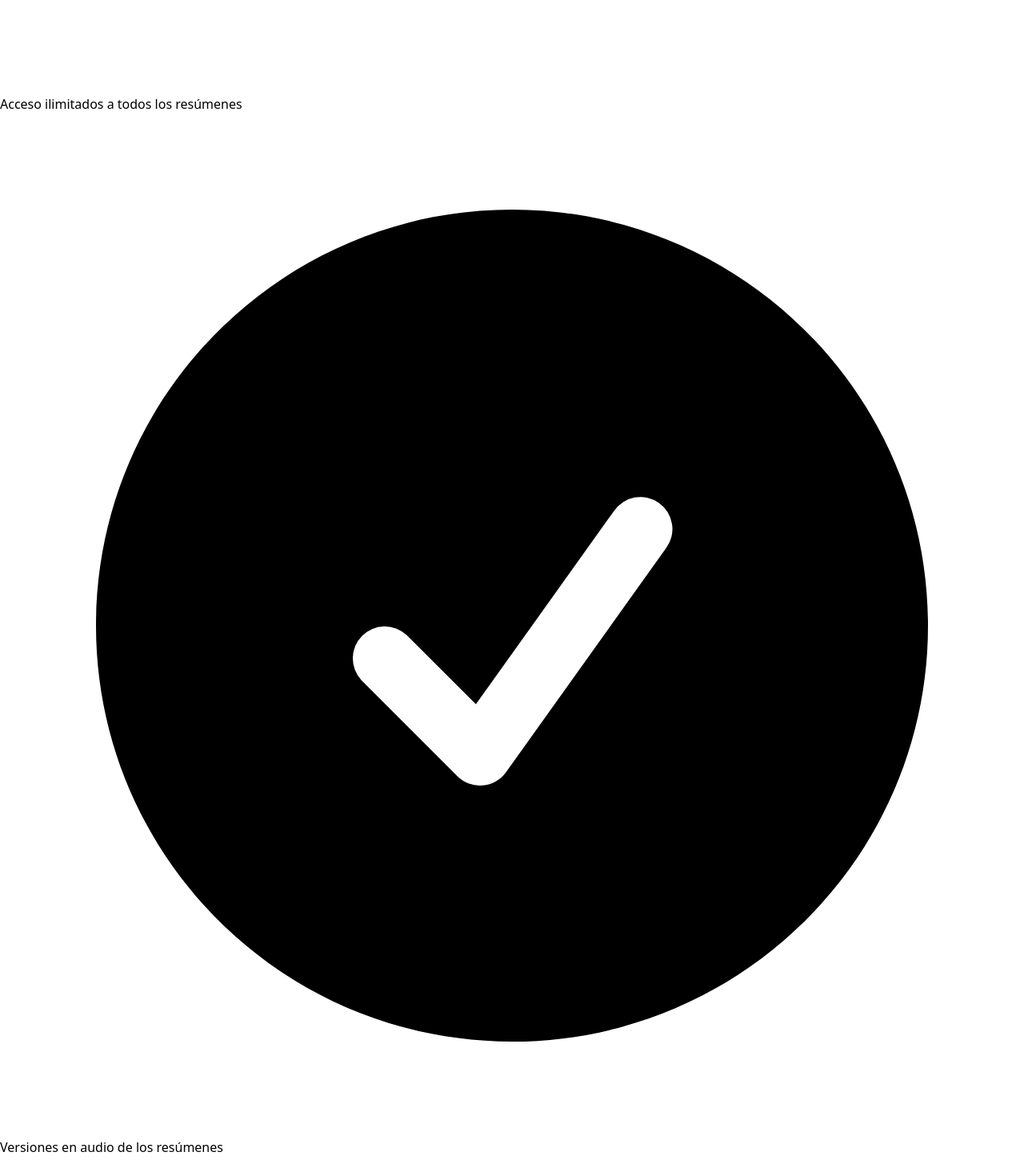
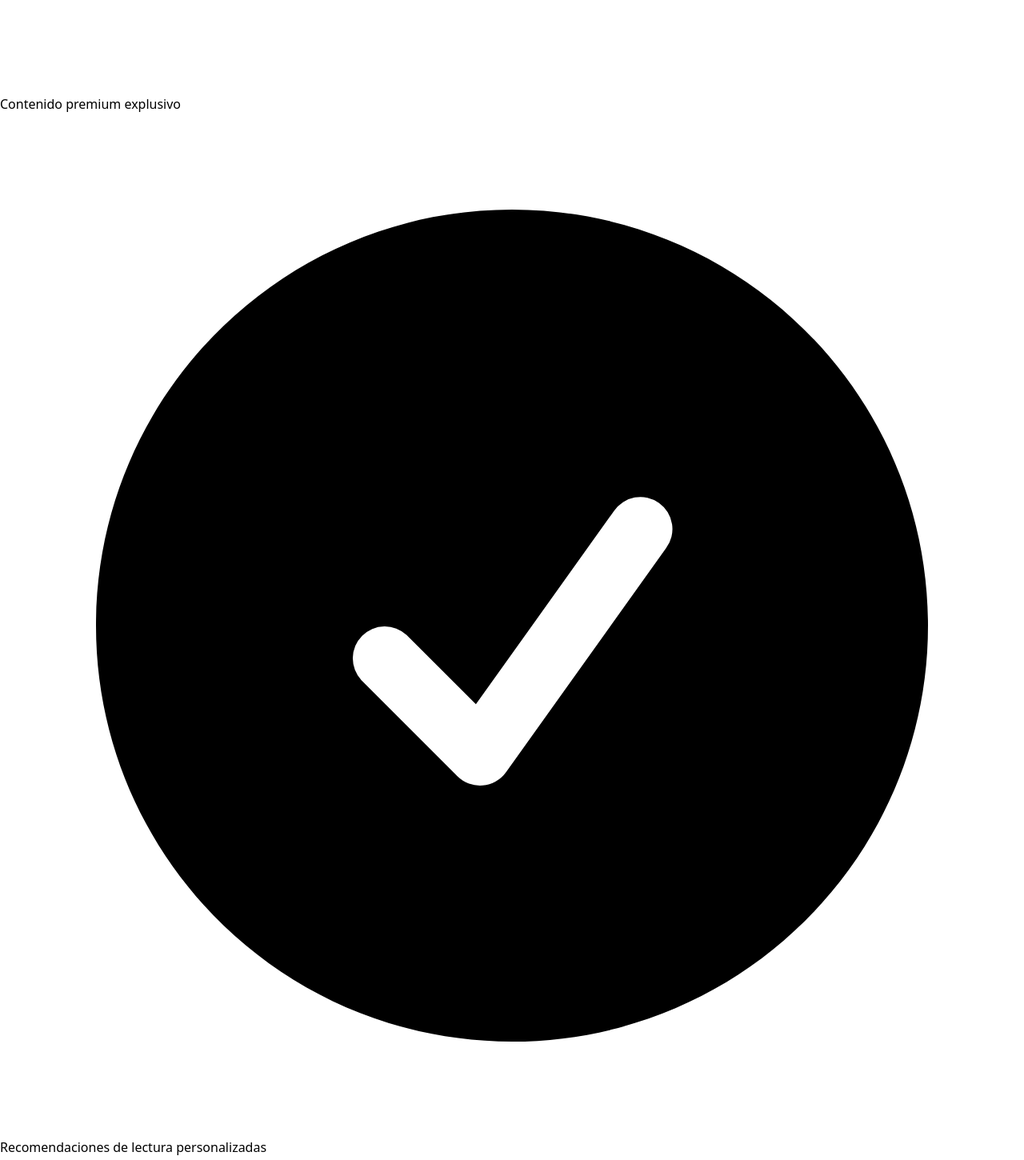
Before and after one commit to belencasajus/resumenes_front, a React (Vite) app: page /subscription in a window 1280 px wide. Shown: the part 1258-2708 px from the top of the page at 80% size. Built offline with nearby package versions, Linux system fonts and the light colour scheme.

Commit message:
Cambio de las características de premium

```diff
--- a/src/components/SubscriptionView.jsx
+++ b/src/components/SubscriptionView.jsx
@@ -3,8 +3,6 @@ import { CheckCircleIcon } from '@heroicons/react/24/solid';
 
 export default function SubscriptionView() {
   const features = [
-    "Acceso ilimitados a todos los resúmenes",
-    "Versiones en audio de los resúmenes",
     "Contenido premium explusivo",
     "Recomendaciones de lectura personalizadas",
   ];
@@ -30,10 +28,11 @@ export default function SubscriptionView() {
           alert('Error al iniciar sesión');
         }
         return;
+      } else {
+        alert('Suscripción exitosa');
+        // Redirigir al home u otra página tras login exitoso
+        navigate('/');
       }
-
-      // Redirigir al home u otra página tras login exitoso
-      navigate('/');
     } catch (error) {
       console.error("Error en la petición:", error);
       alert("Error al conectarse con el servidor");
```
